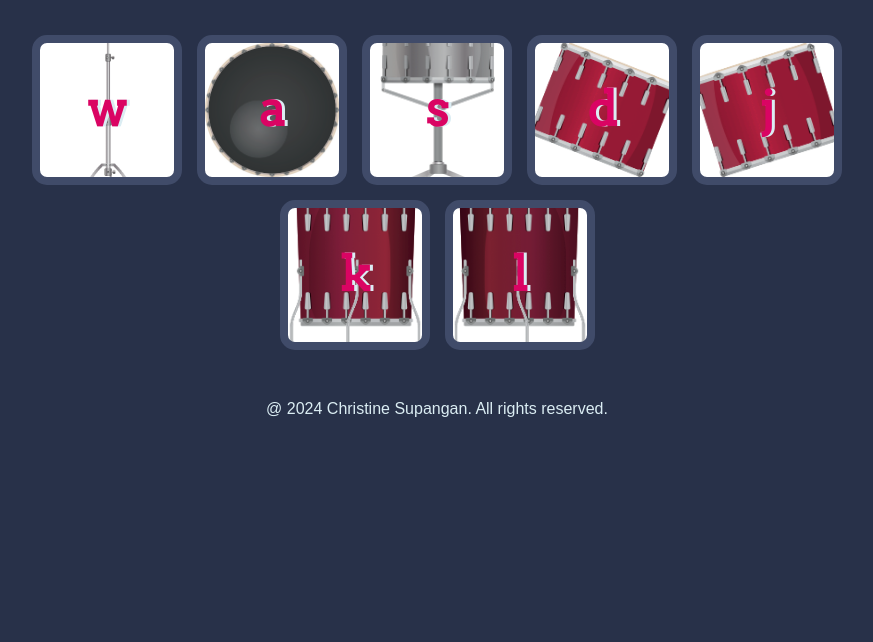
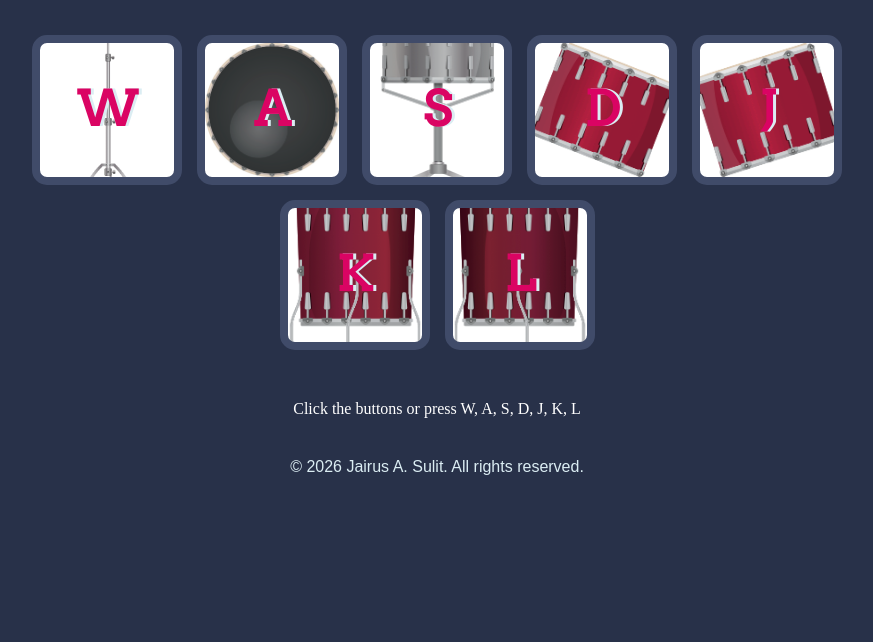
Before and after one commit to Jh-ai-05/Sulit_Drum-kit, a plain HTML site: page index.html in a window 1280 px wide. Shown: the part 158-800 px from the top of the page, without its empty margins (203-1076 px from the left). Drawn offline with Linux system fonts and the light colour scheme.

Commit message:
Update title and footer in index.html

```diff
--- a/index.html
+++ b/index.html
@@ -1,30 +1,37 @@
+
 <!DOCTYPE html>
-<html lang="en" dir="ltr">
+<html lang="en">
+<head>
+  <meta charset="UTF-8">
+  <meta name="viewport" content="width=device-width, initial-scale=1.0">
 
-<head>
-  <meta charset="utf-8">
-  <title>Drum Kit</title>
+  <title>Sulit Drum Kit</title>
+
   <link rel="stylesheet" href="styles.css">
   <link href="https://fonts.googleapis.com/css?family=Arvo" rel="stylesheet">
 </head>
 
 <body>
-  <h1 id="title">Drum 🥁 Kit</h1>
+  <h1 id="title">Sulit Drum 🥁 Kit</h1>
+
   <div class="set">
-    <button class="w drum">w</button>
-    <button class="a drum">a</button>
-    <button class="s drum">s</button>
-    <button class="d drum">d</button>
-    <button class="j drum">j</button>
-    <button class="k drum">k</button>
-    <button class="l drum">l</button>
+    <button class="w drum" type="button">W</button>
+    <button class="a drum" type="button">A</button>
+    <button class="s drum" type="button">S</button>
+    <button class="d drum" type="button">D</button>
+    <button class="j drum" type="button">J</button>
+    <button class="k drum" type="button">K</button>
+    <button class="l drum" type="button">L</button>
   </div>
 
+  <p style="color: white;">
+    Click the buttons or press W, A, S, D, J, K, L
+  </p>
 
-<script src="index.js" charset="utf-8"></script>
+  <footer>
+    © 2026 Jairus A. Sulit. All rights reserved.
+  </footer>
 
-<footer>
- @ 2024 Christine Supangan. All rights reserved.
-</footer>
+  <script src="index.js"></script>
 </body>
 </html>
```
